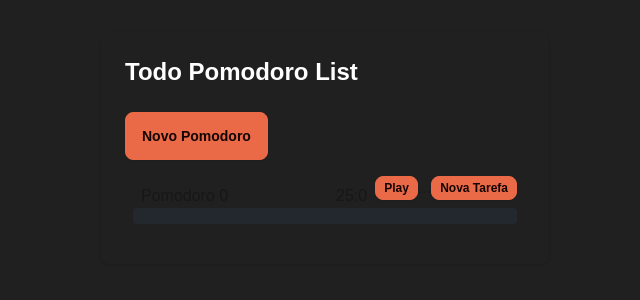
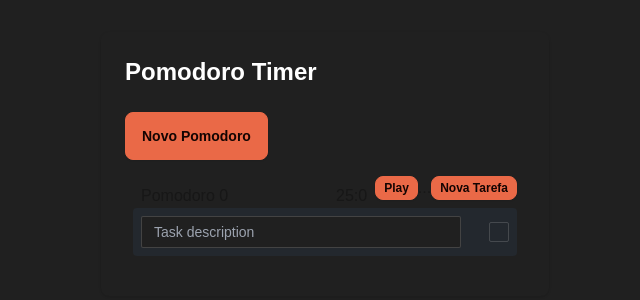
Before and after one commit to caiosousanl/todolist, a Next.js app: page / in a window 1280 px wide. Shown: the top 300 px of the page, without its empty margins (315-955 px from the left). Built offline with nearby package versions, Linux system fonts and the light colour scheme.

Commit message:
chore: minor layout fixes

```diff
--- a/src/app/components/task.tsx
+++ b/src/app/components/task.tsx
@@ -11,9 +11,9 @@ export interface ITaskProps {
 export const Task = ({ task }: ITaskProps) => {
   return (
     <div key={task.id} className="">
-      <div className="flex justify-between bg-neutral my-1">
-        <Input placeholder="Task description" size="input-xs" />
-        <Checkbox />
+      <div className="flex justify-between bg-neutral items-center">
+        <Input placeholder="Task description" size="input-sm" className="" />
+        <Checkbox checked={task.concluido} />
       </div>
     </div>
   );
--- a/src/app/components/taskList.tsx
+++ b/src/app/components/taskList.tsx
@@ -7,7 +7,7 @@ interface ITaskListProps {
 
 export const TaskList = ({ tasks }: ITaskListProps) => {
   return (
-    <div className="flex flex-col p-2 bg-neutral rounded">
+    <div className="flex flex-col p-2 bg-neutral rounded gap-y-2">
       {tasks && tasks.map((task) => <Task task={task} key={task.id} />)}
     </div>
   );
--- a/src/app/components/ui/checkbox.tsx
+++ b/src/app/components/ui/checkbox.tsx
@@ -1,7 +1,14 @@
-export const Checkbox = () => {
+interface ICheckboxProps {
+  checked: boolean;
+}
+export const Checkbox = ({ checked }: ICheckboxProps) => {
   return (
     <>
-      <input type="checkbox" defaultChecked className="checkbox checkbox-xs" />
+      <input
+        type="checkbox"
+        className="checkbox checkbox-sm"
+        checked={checked}
+      />
     </>
   );
 };
--- a/src/app/components/ui/input.tsx
+++ b/src/app/components/ui/input.tsx
@@ -1,5 +1,6 @@
 interface IInputProps {
   placeholder: string;
+  className?: string;
   size?: "input-lg" | "input-sm" | "input-xs";
 }
 
@@ -11,7 +12,7 @@ export const Input = (props: IInputProps) => {
         placeholder={props.placeholder}
         className={`input input-bordered ${
           props.size || "input-md"
-        } w-full max-w-xs`}
+        } w-full max-w-xs ${props.className}`}
       />
     </>
   );
--- a/src/app/page.tsx
+++ b/src/app/page.tsx
@@ -24,7 +24,7 @@ const TodoList = () => {
       duracaoMin: 25,
       contador: 0,
       concluido: false,
-      tasks: [],
+      tasks: [{ id: Date.now(), descricao: "", concluido: false }],
     },
   ]);
 
@@ -32,12 +32,11 @@ const TodoList = () => {
     const newPomodoro: IPomodoro = {
       id: Date.now(),
       duracaoMin: 25,
-      contador: 0,
+      contador: pomodoroList.length,
       concluido: false,
-      tasks: [],
+      tasks: [{ id: Date.now(), descricao: "", concluido: false }],
     };
     setPomodoroList([...pomodoroList, newPomodoro]);
-    console.log(pomodoroList);
   };
 
   const addTask = (pomodoroId: number) => {
@@ -56,9 +55,7 @@ const TodoList = () => {
   return (
     <div className="min-h-screen bg-base-100 py-8">
       <div className="max-w-md mx-auto rounded-lg shadow p-6 ">
-        <h1 className="text-2xl font-bold mb-6 text-white ">
-          Todo Pomodoro List
-        </h1>
+        <h1 className="text-2xl font-bold mb-6 text-white ">Pomodoro Timer</h1>
         <Button onClick={addPomodoro}>Novo Pomodoro</Button>
         <h1 className="text-2xl "></h1>
         <div>
```
